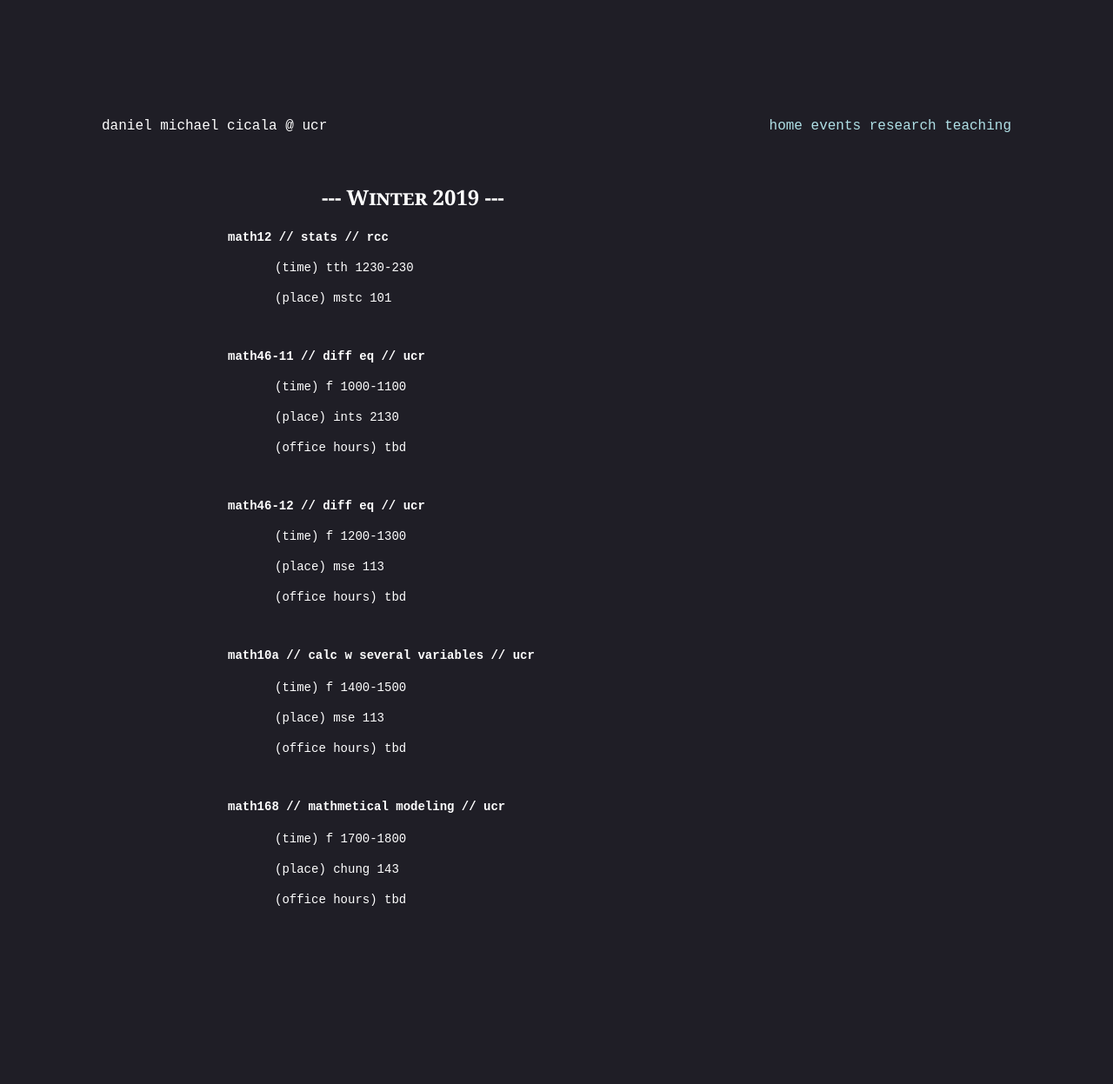
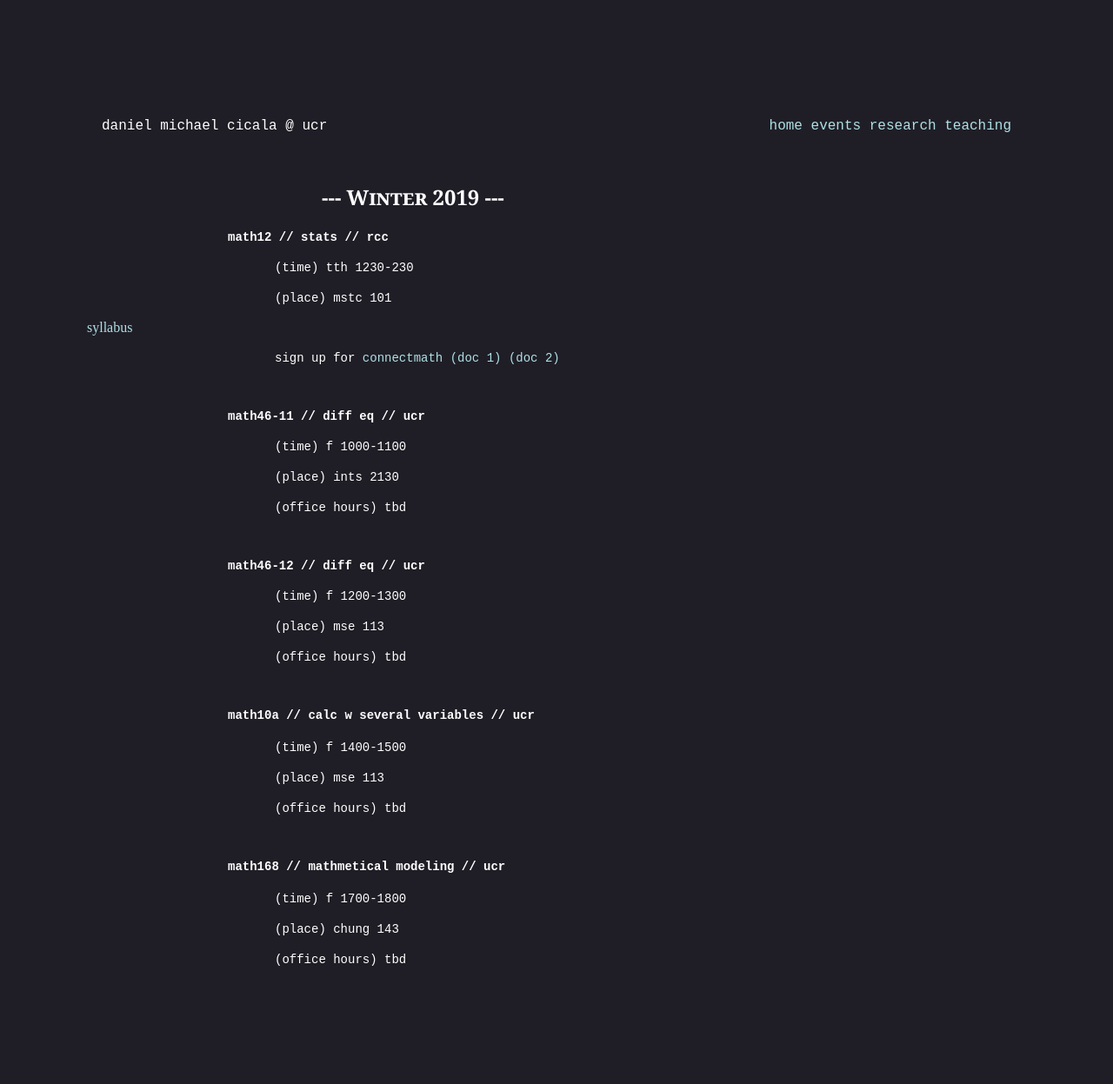
Before and after one commit to danielmichaelcicala/danielmichaelcicala.github.io, a Jekyll site: the page built from teaching/index.html, in a window 1280 px wide. Shown: the whole page at 87% size. Built offline with Jekyll 4.4.1, drawn with Linux system fonts in a browser that asks for light colours; before the commit the page ends 1178 px from its top, so only the background shows below that.

Commit message:
add stat syl, connectmath docs

```diff
--- a/teaching/index.html
+++ b/teaching/index.html
@@ -5,17 +5,28 @@ title: teaching
 
   <h1> --- Winter 2019 --- </h1>
 
+
+
+
     <p class="notab"> <b> math12 // stats // rcc </b> </p>
-
     <p class="tab"> (time) tth 1230-230 </p>
     <p class="tab"> (place) mstc 101 </p>
+        <a href="/danielmichaelcicala.github.io/img/stat_syl.pdf"
+	   target="_blank"> syllabus </a> </p>
+    <p class="tab"> sign up for
+        <a href="http://www.connectmath.com"
+	   target="_blank"> connectmath </a>
+        <a href="/danielmichaelcicala.github.io/img/sign-in-to-connectmath-1.pdf"
+	   target="_blank"> (doc 1) </a>
+        <a href="/danielmichaelcicala.github.io/img/sign-in-to-connectmath-2.pdf"
+	   target="_blank"> (doc 2) </a>
+    </p>
     <br>
 
 
 
 
     <p class="notab"> <b> math46-11 // diff eq // ucr </b> </p>
-
     <p class="tab"> (time) f 1000-1100  </p>
     <p class="tab"> (place) ints 2130 </p>
     <p class="tab"> (office hours) tbd </p>
@@ -26,7 +37,6 @@ title: teaching
 
 
     <p class="notab"> <b> math46-12 // diff eq // ucr </b> </p>
-
     <p class="tab"> (time) f 1200-1300  </p>
     <p class="tab"> (place) mse 113 </p>
     <p class="tab"> (office hours) tbd </p>
@@ -35,7 +45,6 @@ title: teaching
 
 
     <p class="notab"> <b> math10a // calc w several variables // ucr </b> <p>
-
     <p class="tab"> (time) f 1400-1500 </p>
     <p class="tab"> (place) mse 113 </p>
     <p class="tab"> (office hours) tbd </p>
@@ -45,7 +54,6 @@ title: teaching
 
 
     <p class="notab"> <b>  math168 // mathmetical modeling // ucr </b> <p>
-
     <p class="tab"> (time) f 1700-1800 </p>
     <p class="tab"> (place) chung 143 </p>
     <p class="tab"> (office hours) tbd </p>
```
Also changed, not shown: 4 other files.
